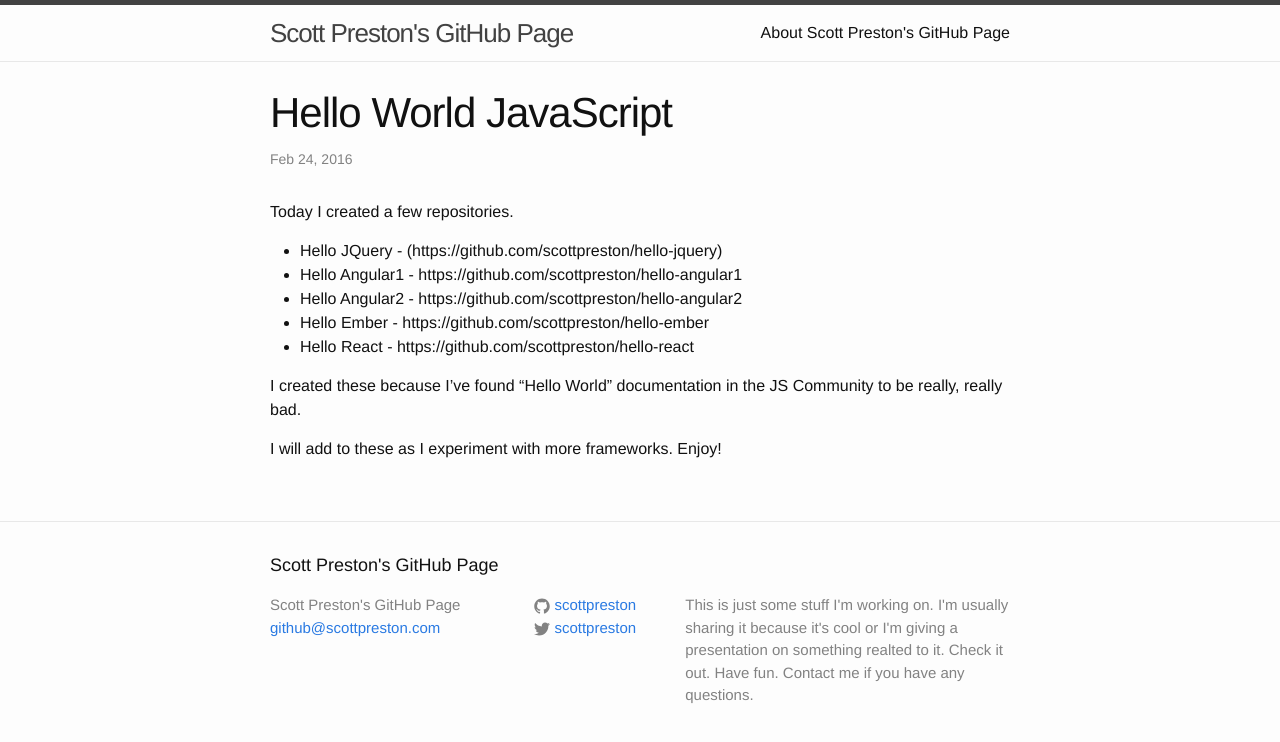
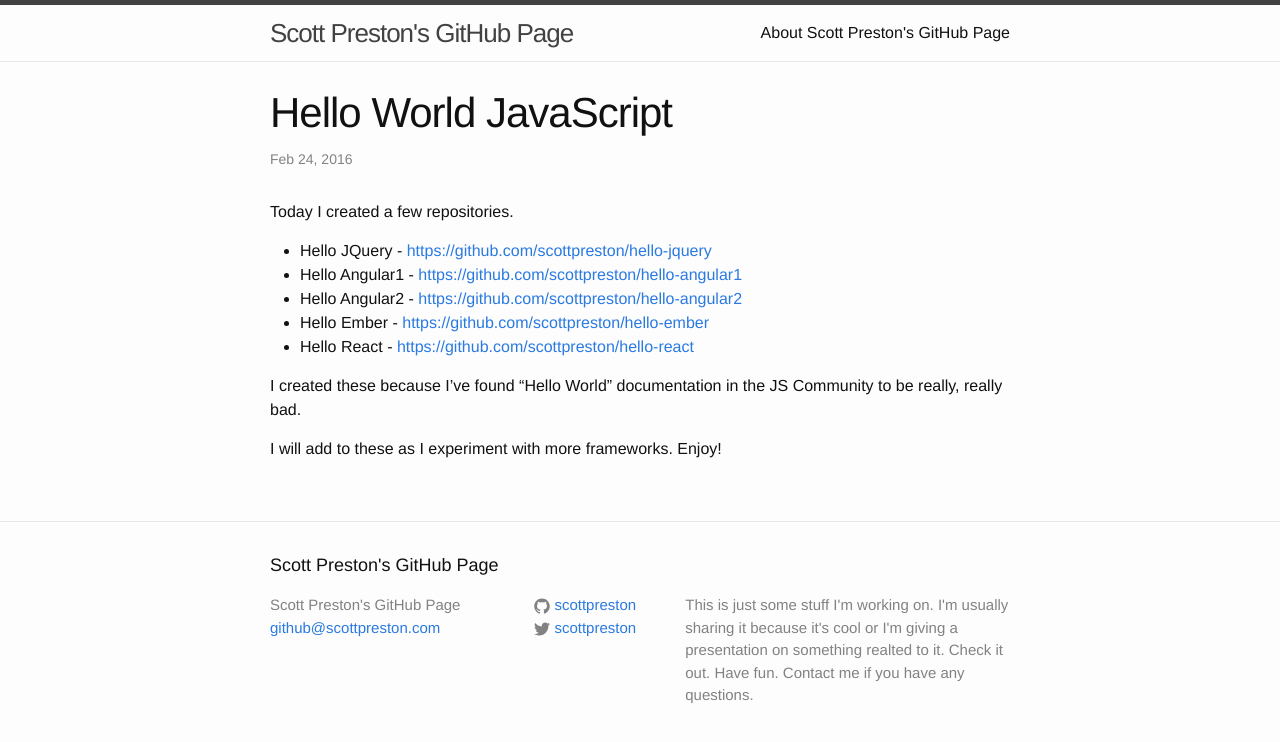
Before and after one commit to scottpreston/scottpreston.github.com, a Jekyll site: the page built from _posts/2015-03-18-welcome-to-my-github.markdown, in a window 1280 px wide. Shown: the top 742 px of the page. Built offline with Jekyll 4.4.1, drawn with Linux system fonts in a browser that asks for light colours; part of the change alters nothing that is shown.

```diff
--- a/_posts/2015-03-18-welcome-to-my-github.markdown
+++ b/_posts/2015-03-18-welcome-to-my-github.markdown
@@ -6,11 +6,11 @@ categories: update
 ---
 Today I created a few repositories.
 
-* Hello JQuery - (https://github.com/scottpreston/hello-jquery)
-* Hello Angular1 - https://github.com/scottpreston/hello-angular1
-* Hello Angular2 - https://github.com/scottpreston/hello-angular2
-* Hello Ember - https://github.com/scottpreston/hello-ember
-* Hello React - https://github.com/scottpreston/hello-react
+* Hello JQuery - [https://github.com/scottpreston/hello-jquery](https://github.com/scottpreston/hello-jquery)
+* Hello Angular1 - [https://github.com/scottpreston/hello-angular1](https://github.com/scottpreston/hello-angular1)
+* Hello Angular2 - [https://github.com/scottpreston/hello-angular2](https://github.com/scottpreston/hello-angular2)
+* Hello Ember - [https://github.com/scottpreston/hello-ember](https://github.com/scottpreston/hello-ember)
+* Hello React - [https://github.com/scottpreston/hello-react](https://github.com/scottpreston/hello-)
 
 I created these because I've found "Hello World" documentation in the JS Community to be really, really bad.
 
```
